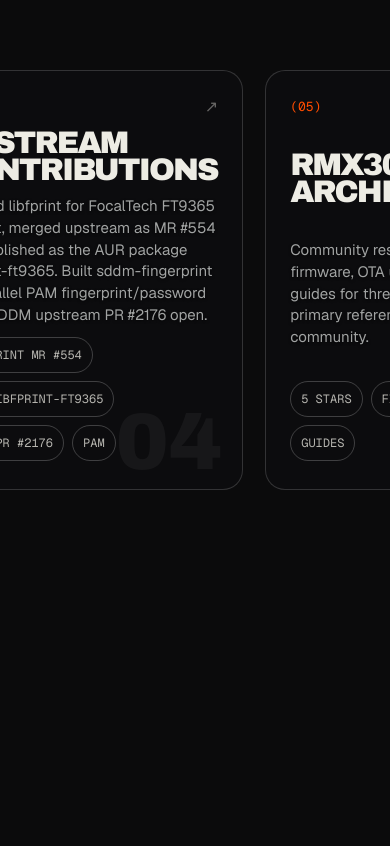
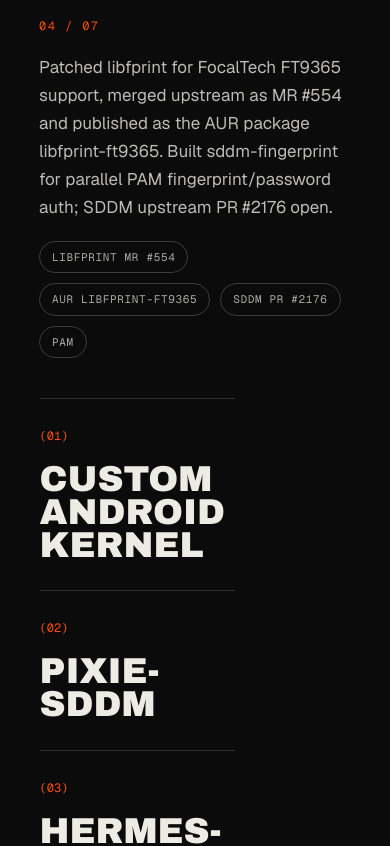
Before and after one commit to xCaptaiN09/portfolio, a React (Vite) app: page / in a window 390 px wide. Shown: the part 3950-4796 px from the top of the page. Built offline with nearby package versions, Linux system fonts and the light colour scheme.

Commit message:
fix: project panel width and name overflow collision

```diff
--- a/src/components/ProjectsSection.tsx
+++ b/src/components/ProjectsSection.tsx
@@ -4,19 +4,20 @@
 
 export function ProjectsSection() {
   const sectionRef = useRef<HTMLElement>(null)
+  const trackRef = useRef<HTMLDivElement>(null)
   const [x, setX] = useState(0)
   const [index, setIndex] = useState(0)
 
   useEffect(() => {
     const update = () => {
       const el = sectionRef.current
-      if (!el) return
+      const track = trackRef.current
+      if (!el || !track) return
 
       const rect = el.getBoundingClientRect()
       const scrollable = el.offsetHeight - window.innerHeight
       const progress = clamp(-rect.top / scrollable)
-      const cardWidth = Math.min(620, window.innerWidth * 0.82)
-      const maxMove = Math.max(0, projects.length * cardWidth + 22 * projects.length - window.innerWidth + 160)
+      const maxMove = Math.max(0, track.scrollWidth - window.innerWidth)
 
       setX(-progress * maxMove)
       setIndex(Math.max(0, Math.min(projects.length - 1, Math.round(progress * (projects.length - 1)))))
@@ -32,26 +33,37 @@
     }
   }, [])
 
+  const current = projects[index]
+
   return (
     <section ref={sectionRef} id="projects" className="projects">
       <div className="projects__sticky">
-        <div className="section-label">[ FEATURED WORK ]</div>
-        <div className="projects__count">
-          {String(index + 1).padStart(2, '0')} / {String(projects.length).padStart(2, '0')}
+        <div className="projects__head">
+          <div>
+            <div className="section-label">[ FEATURED WORK ]</div>
+            <h2 className="pull-words">Selected<br />Builds</h2>
+          </div>
+
+          <div className="projects__info">
+            <div className="projects__count">
+              {String(index + 1).padStart(2, '0')} / {String(projects.length).padStart(2, '0')}
+            </div>
+            <p className="projects__desc" key={current.name}>{current.desc}</p>
+            <div className="projects__meta">
+              {current.meta.map((item) => (
+                <span key={item}>{item}</span>
+              ))}
+            </div>
+          </div>
         </div>
-        <h2 className="pull-words">Selected<br />Builds</h2>
 
-        <div className="project-track" style={{ transform: `translate3d(${x}px, 0, 0)` }}>
+        <div className="project-track" ref={trackRef} style={{ transform: `translate3d(${x}px, 0, 0)` }}>
           {projects.map((project, idx) => (
-            <article className="project-card" key={project.name} data-num={String(idx + 1).padStart(2, '0')}>
-              <div className="project-card__top">
-                <div className="project-card__index">({String(idx + 1).padStart(2, '0')})</div>
-                <span className="project-card__arrow">↗</span>
-              </div>
+            <article className="project-panel" key={project.name}>
+              <span className="project-panel__num">({String(idx + 1).padStart(2, '0')})</span>
               <h3>{project.name}</h3>
-              <p>{project.desc}</p>
-              <div className="project-card__meta">
-                {project.meta.map((item) => (
+              <div className="project-panel__tags">
+                {project.meta.slice(0, 3).map((item) => (
                   <span key={item}>{item}</span>
                 ))}
               </div>
--- a/src/index.css
+++ b/src/index.css
@@ -2658,3 +2658,169 @@
 .hero__role {
   padding-left: 1ch;
 }
+
+.projects__sticky {
+  display: flex;
+  flex-direction: column;
+  justify-content: space-between;
+  padding-top: 110px;
+  overflow: hidden;
+}
+
+.projects__head {
+  display: grid;
+  grid-template-columns: 1fr 1fr;
+  gap: 40px;
+  align-items: end;
+  padding: 0 clamp(18px, 5vw, 72px);
+}
+
+.projects__info {
+  justify-self: end;
+  max-width: 560px;
+}
+
+.projects__count {
+  position: static;
+  margin-bottom: 18px;
+  color: var(--orange);
+}
+
+.projects__desc {
+  font-size: 17px;
+  line-height: 1.65;
+  color: rgba(237, 236, 228, .78);
+  min-height: 84px;
+  animation: descIn .45s cubic-bezier(.22, 1, .36, 1);
+}
+
+@keyframes descIn {
+  from {
+    opacity: 0;
+    transform: translateY(10px);
+  }
+  to {
+    opacity: 1;
+    transform: translateY(0);
+  }
+}
+
+.projects__meta {
+  display: flex;
+  flex-wrap: wrap;
+  gap: 10px;
+  margin-top: 20px;
+}
+
+.projects__meta span {
+  font-family: 'Geist Mono', monospace;
+  font-size: 11px;
+  letter-spacing: .06em;
+  border: 1px solid rgba(255, 255, 255, .2);
+  border-radius: 999px;
+  padding: 7px 12px;
+  color: rgba(237, 236, 228, .7);
+  text-transform: uppercase;
+}
+
+.project-track {
+  display: flex;
+  align-items: flex-end;
+  gap: 0;
+  padding: 0 clamp(18px, 5vw, 72px) 10vh;
+  margin-top: 40px;
+}
+
+.project-panel {
+  flex: 0 0 auto;
+  width: 44vw;
+  padding: 0 44px 0 0;
+  margin-right: 44px;
+  border-right: 1px solid rgba(255, 255, 255, .14);
+}
+
+.project-panel:last-child {
+  border-right: 0;
+}
+
+.project-panel__num {
+  display: block;
+  font-family: 'Geist Mono', monospace;
+  font-size: 12px;
+  color: var(--orange);
+  margin-bottom: 18px;
+}
+
+.project-panel h3 {
+  font-family: 'Archivo Black', sans-serif;
+  font-size: clamp(40px, 5.2vw, 100px);
+  line-height: .92;
+  text-transform: uppercase;
+  color: var(--cream);
+}
+
+.project-panel__tags {
+  display: flex;
+  flex-wrap: wrap;
+  gap: 10px;
+  margin-top: 24px;
+}
+
+.project-panel__tags span {
+  font-family: 'Geist Mono', monospace;
+  font-size: 11px;
+  letter-spacing: .06em;
+  border: 1px solid rgba(255, 255, 255, .2);
+  border-radius: 999px;
+  padding: 7px 12px;
+  color: rgba(237, 236, 228, .7);
+  text-transform: uppercase;
+}
+
+@media (max-width: 900px) {
+  .projects {
+    height: auto;
+  }
+
+  .projects__sticky {
+    position: static;
+    height: auto;
+    padding-top: 90px;
+  }
+
+  .projects__head {
+    grid-template-columns: 1fr;
+  }
+
+  .project-track {
+    flex-direction: column;
+    align-items: stretch;
+    transform: none !important;
+    padding-bottom: 40px;
+  }
+
+  .project-panel {
+    width: 100%;
+    border-right: 0;
+    border-top: 1px solid rgba(255, 255, 255, .14);
+    margin: 0;
+    padding: 28px 0;
+  }
+
+  .project-panel h3 {
+    font-size: clamp(34px, 10vw, 64px);
+  }
+}
+
+.project-panel {
+  width: 50vw;
+}
+
+.project-panel h3 {
+  font-size: clamp(36px, 4.4vw, 88px);
+  overflow-wrap: break-word;
+}
+
+.project-panel__tags {
+  display: none;
+}
```
